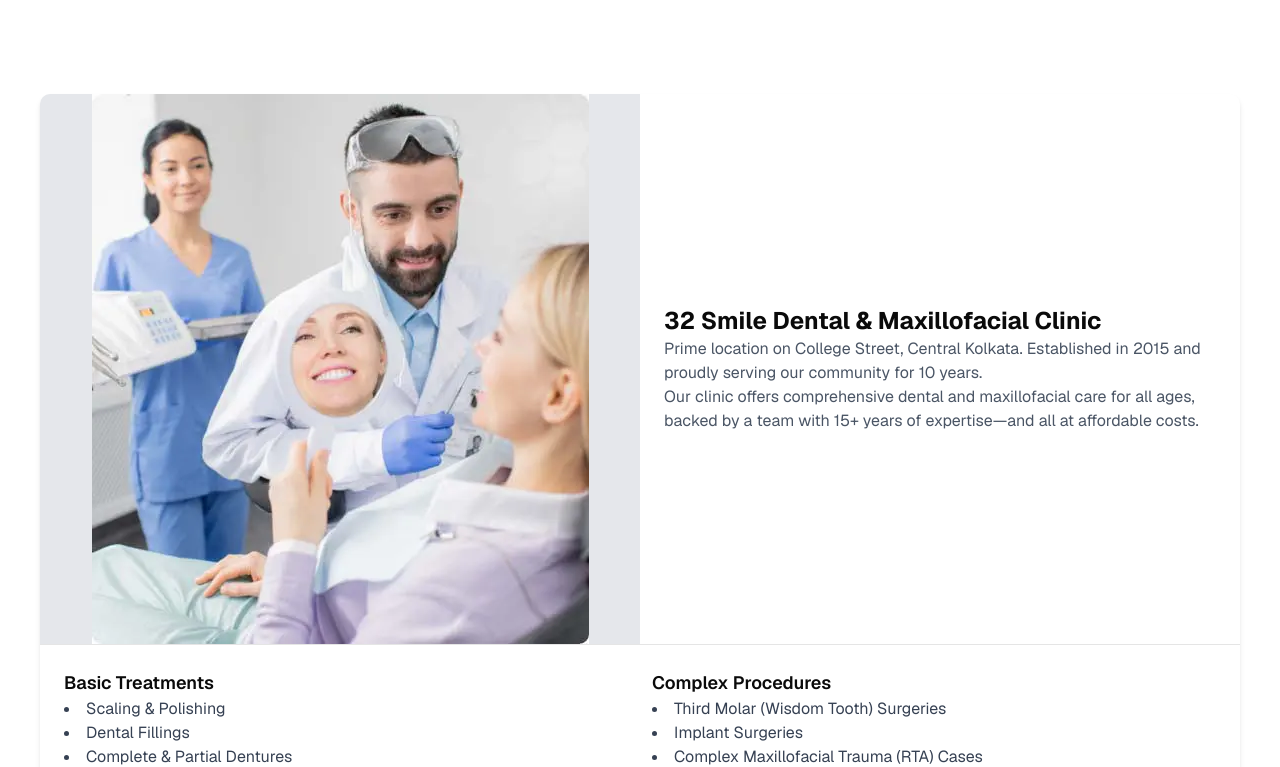
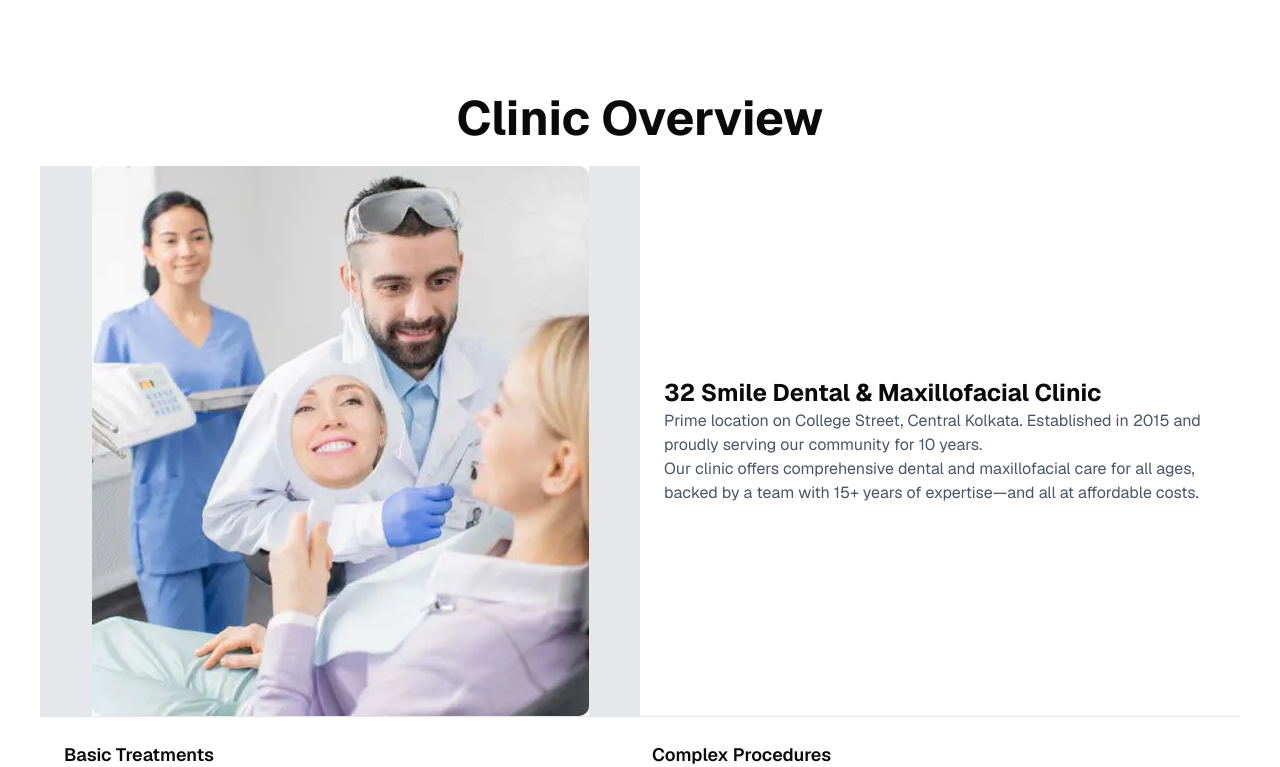
Before and after one commit to tbamar/dentist, a Next.js app: page /home in a window 1280 px wide. Shown: the part 898-1665 px from the top of the page. Built offline with nearby package versions, Linux system fonts and the light colour scheme.

Commit message:
Add padding to ClinicOverview section and move title inside the component

```diff
--- a/src/app/home/_components/ClinicOverview.tsx
+++ b/src/app/home/_components/ClinicOverview.tsx
@@ -19,7 +19,7 @@ const complexServices = [
 ];
 
 const ClinicOverview: React.FC = () => (
-	<section className=" mx-auto bg-white shadow-md rounded-lg overflow-hidden">
+	<section className="pt-6 mx-auto bg-white  rounded-lg overflow-hidden">
 		{/* Hero / Intro */}
 		<div className="grid grid-cols-1 md:grid-cols-2">
 			{/* Image placeholder */}
--- a/src/app/home/page.tsx
+++ b/src/app/home/page.tsx
@@ -13,6 +13,9 @@ export default function HomePage() {
 				<HeaderSection />
 			</section>
 			<section className="px-10 ">
+				<h1 className="text-5xl font-bold flex justify-center items-center ">
+					Clinic Overview
+				</h1>
 				<ClinicOverview />
 			</section>
 			<section className="px-10 py-24">
```
